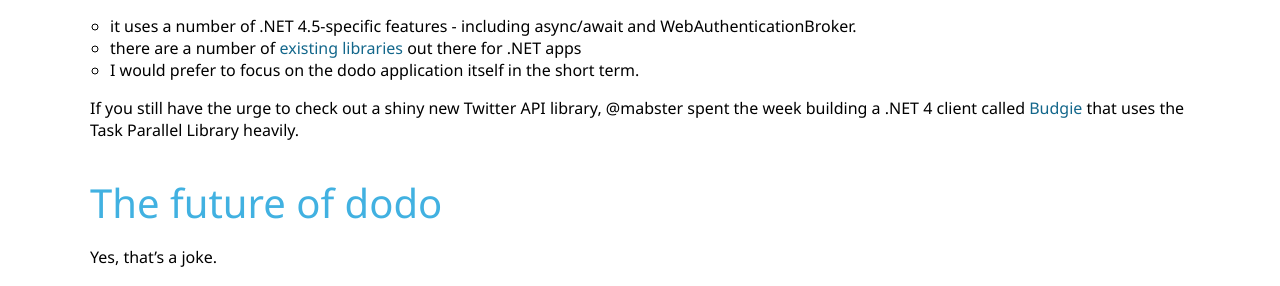
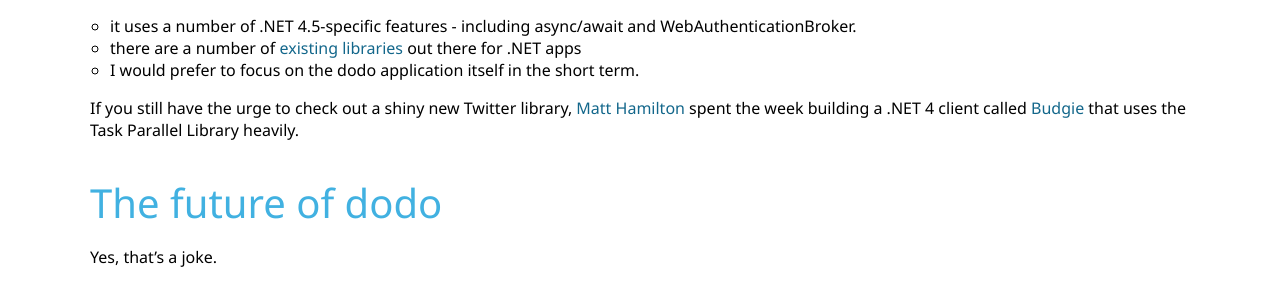
Before and after one commit to Code52/code52.github.com, a Jekyll site: the page built from _posts/2012-04-16-dodo-recap.md, in a window 1280 px wide. Shown: the part 1060-1346 px from the top of the page. Built offline with Jekyll 4.4.1, drawn with Linux system fonts in a browser that asks for light colours; Markdown is read by kramdown in place of the engine named in the settings; comment, search, counter and statistics services are not loaded.

Commit message:
edits from @tobin's feedback

```diff
--- a/_posts/2012-04-16-dodo-recap.md
+++ b/_posts/2012-04-16-dodo-recap.md
@@ -45,7 +45,7 @@
  - there are a number of [existing libraries](https://dev.twitter.com/docs/twitter-libraries#dotnet) out there for .NET apps
  - I would prefer to focus on the dodo application itself in the short term.
 
- If you still have the urge to check out a shiny new Twitter API library, @mabster spent the week building a .NET 4 client called [Budgie](http://matthamilton.net/budgie) that uses the Task Parallel Library heavily.
+ If you still have the urge to check out a shiny new Twitter library, [Matt Hamilton](http://twitter.com/mabster) spent the week building a .NET 4 client called [Budgie](http://matthamilton.net/budgie) that uses the Task Parallel Library heavily.
 
 ## The future of dodo
 
```
